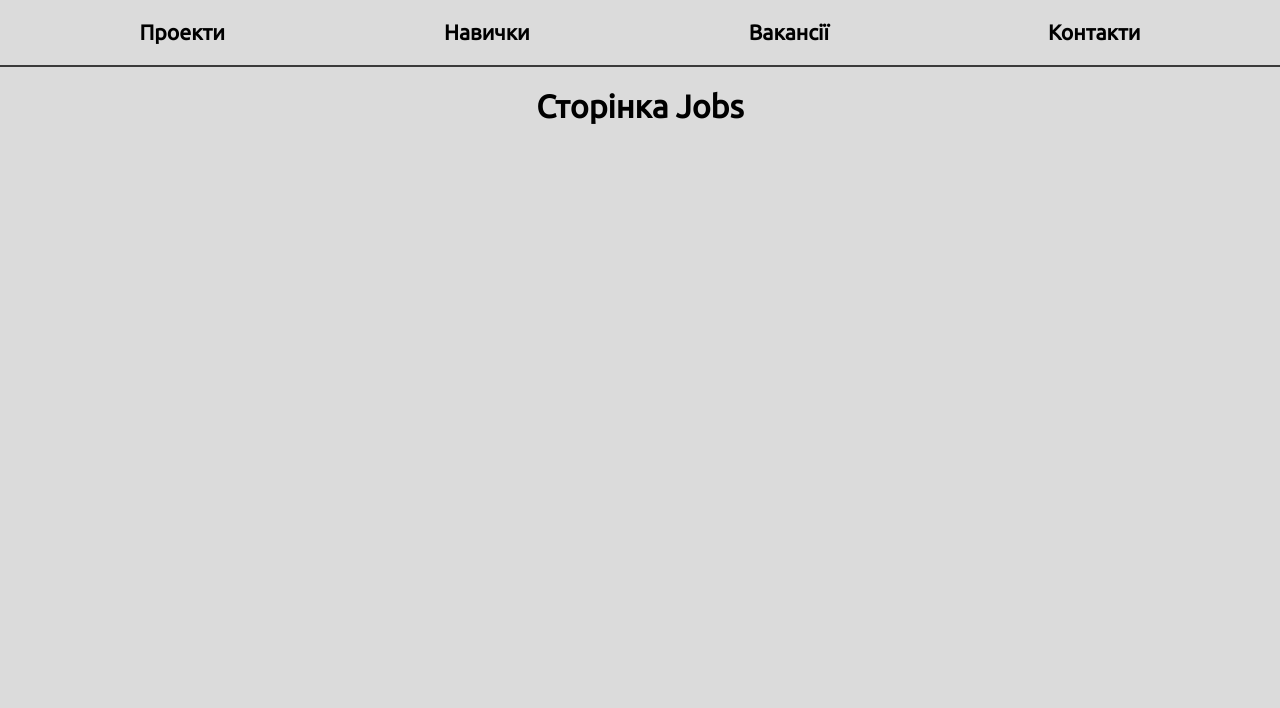
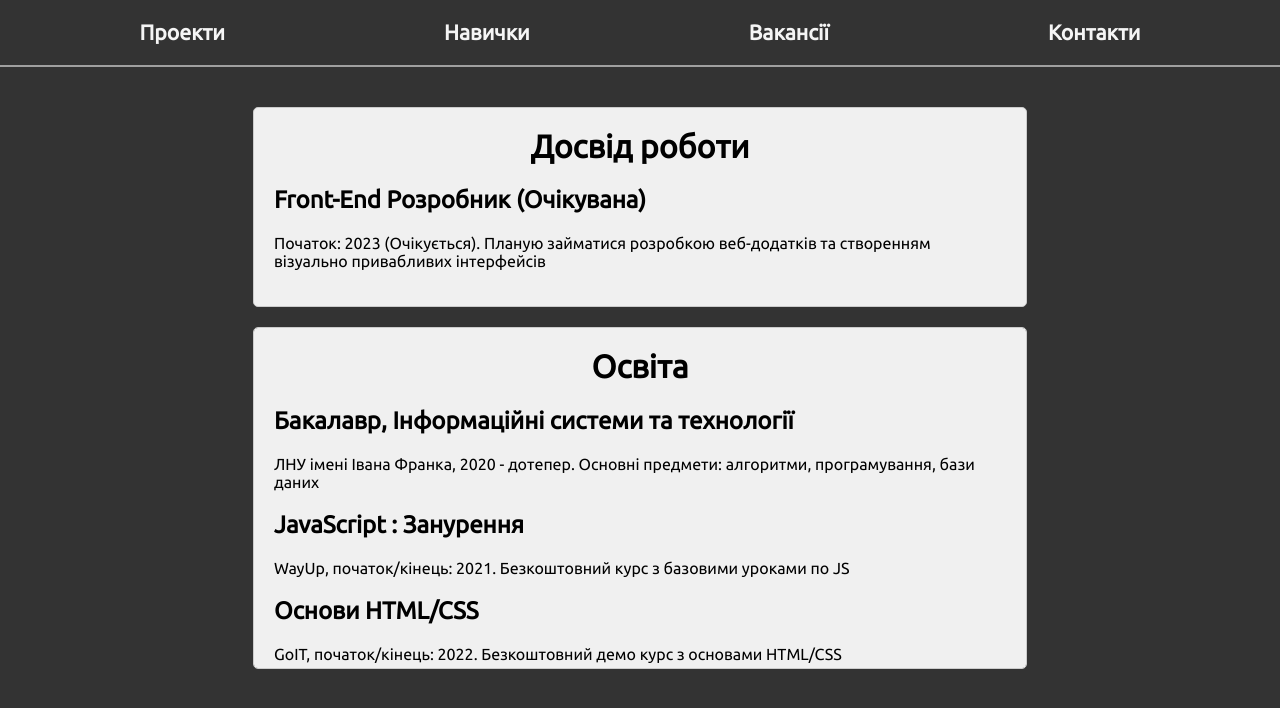
Before and after one commit to OlehYarosh/portfolio, a React (Create React App) app: page /jobs in a window 1280 px wide. Shown: the top 708 px of the page. Built offline with nearby package versions, Linux system fonts and the light colour scheme.

Commit message:
+content jobs page

```diff
--- /dev/null
+++ b/src/components/JobsCard.js
@@ -0,0 +1,12 @@
+import React from 'react';
+
+const JobsCard = ({ title, description }) => {
+    return (
+        <div className="job-card">
+            <h2 className="job-title">{title}</h2>
+            <p className="job-description">{description}</p>
+        </div>
+    );
+};
+
+export default JobsCard;
--- a/src/pages/jobs/Jobs.js
+++ b/src/pages/jobs/Jobs.js
@@ -1,9 +1,40 @@
 import React from 'react';
 import '../../styles/pages/jobs/Jobs.css';
+import JobsCard from '../../components/JobsCard';
 
 const Jobs = () => {
     return (
-        <h1>Сторінка Jobs</h1>
+        <div className="jobs-container">
+            <div className="experience">
+                <h1 className="jobs-header">Досвід роботи</h1>
+
+                <JobsCard
+                    title='Front-End Розробник (Очікувана)'
+                    description='Початок: 2023 (Очікується). Планую займатися розробкою веб-додатків та створенням візуально привабливих інтерфейсів'
+                />
+            </div>
+
+            <div className="education">
+                <h1 className="jobs-header">Освіта</h1>
+
+                <JobsCard
+                    title="Бакалавр, Інформаційні системи та технології"
+                    description='ЛНУ імені Івана Франка, 2020 - дотепер. Основні предмети: алгоритми, програмування, бази даних'
+                />
+                <JobsCard
+                    title='JavaScript : Занурення'
+                    description='WayUp, початок/кінець: 2021. Безкоштовний курс з базовими уроками по JS'
+                />
+                <JobsCard
+                    title='Основи HTML/CSS'
+                    description='GoIT, початок/кінець: 2022. Безкоштовний демо курс з основами HTML/CSS'
+                />
+                <JobsCard
+                    title='Front-End Advanced'
+                    description='Cursor, початок/кінець: 2023. Онлайн курс з поглибленим вивченням javascript та інших фреймворків/бібліотек'
+                />
+            </div>
+        </div>
     )
 }
 
--- a/src/styles/index.css
+++ b/src/styles/index.css
@@ -1,5 +1,5 @@
 body {
   margin: 0;
   font-family: 'Ubuntu', sans-serif;
-  background-color: rgb(219, 219, 219);
+  background-color: rgba(0,0,0, 0.8);
 }
--- a/src/styles/pages/Header.css
+++ b/src/styles/pages/Header.css
@@ -4,14 +4,14 @@
     align-items: center;
     justify-content: space-around;
     font-family: 'Ubuntu', sans-serif;
-    border-bottom: 2px solid #3a3a3a;
+    border-bottom: 2px solid rgb(160, 160, 160);
 }
 
 .navigation a {
     color: white;
     font-size: 1.325rem;
     text-decoration: none;
-    color: black;
+    color: whitesmoke;
     font-weight: 600;
 }
 
--- a/src/styles/pages/jobs/Jobs.css
+++ b/src/styles/pages/jobs/Jobs.css
@@ -1,3 +1,41 @@
-h1 {
+.jobs-container {
+    display: flex;
+    flex-direction: column;
+    align-items: center;
+    margin: 30px;
+}
+
+.experience,
+.education {
+    flex: 1;
+    padding: 20px;
+    margin: 10px;
+    border: 1px solid #ccc;
+    border-radius: 5px;
+    background-color: #f0f0f0;
+    max-height: 300px;
+    overflow-y: auto;
+    align-self: center;
+    width: 60%;
+}
+
+.jobs-header {
     text-align: center;
+    margin-top: 0;
 }
+
+.job-card {
+    margin-top: 20px;
+    width: 100%;
+}
+
+.title {
+    font-size: 1.5rem;
+    margin-bottom: 5px;
+}
+
+.job-card .description {
+    font-size: 1rem;
+    overflow: auto;
+    max-height: 150px;
+}
--- a/src/styles/pages/projects/ProjectDetails.css
+++ b/src/styles/pages/projects/ProjectDetails.css
@@ -65,7 +65,7 @@
 .right-side {
     flex: 1;
     padding: 20px;
-    background-color: rgb(200, 200, 200);
+    background-color: #f0f0f0;
     margin: 100px;
     border-radius: 10%;
 }
--- a/src/styles/pages/projects/Projects.css
+++ b/src/styles/pages/projects/Projects.css
@@ -54,16 +54,16 @@
     justify-content: center;
     align-items: center;
     border-radius: 10px;
-    background-color: rgb(190, 190, 190);
+    background-color: #f0f0f0;
 }
 
 .back {
     transform: rotateY(180deg);
-    background-color: rgb(200, 200, 200);
+    background-color: #f0f0f0;
 }
 
 .project-image {
-    height: 125px;
+    height: 135px;
     width: 325px;
     margin: 10px;
     border-radius: 10px;
--- a/src/styles/pages/skills/Skills.css
+++ b/src/styles/pages/skills/Skills.css
@@ -6,7 +6,7 @@
 .skills-title {
     font-size: 2.5rem;
     margin-bottom: 20px;
-    color: #333;
+    color: whitesmoke;
 }
 
 .skills-list {
```
Also changed, not shown: src/assets/project2.png.
